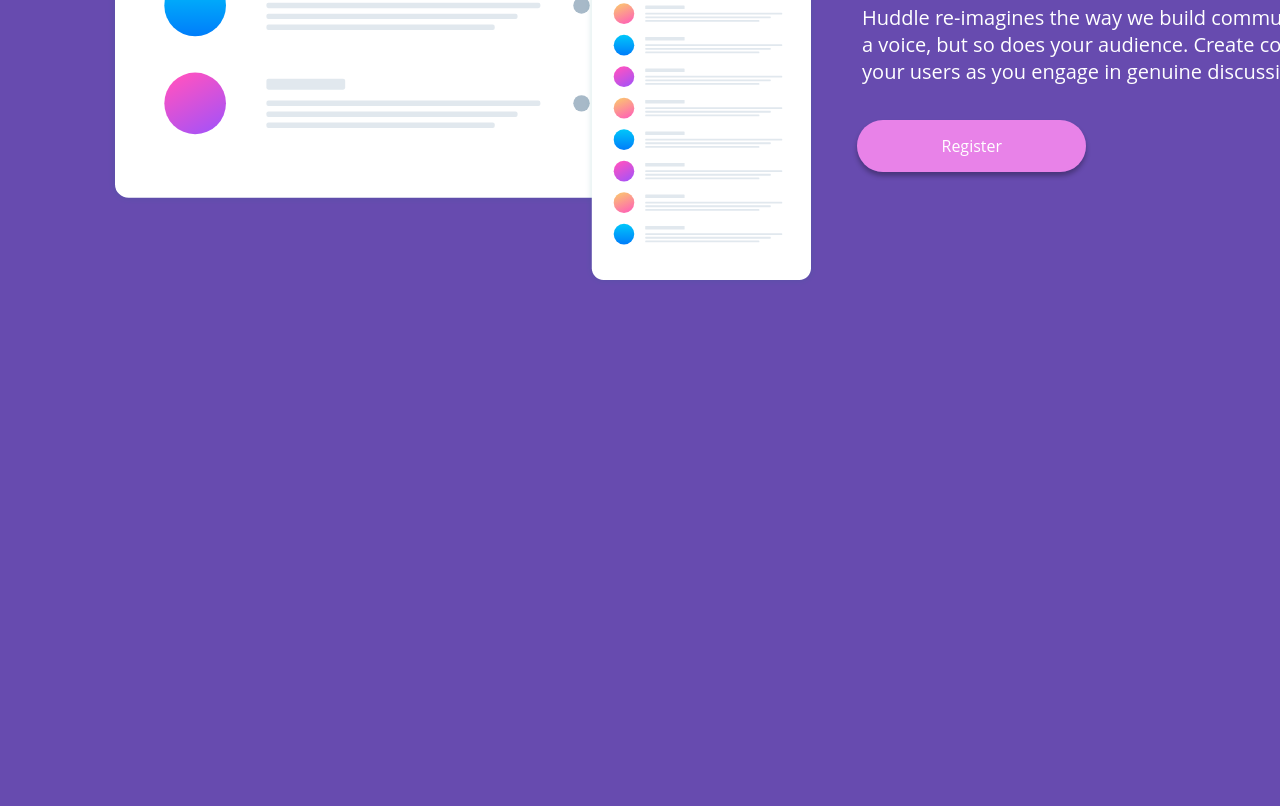
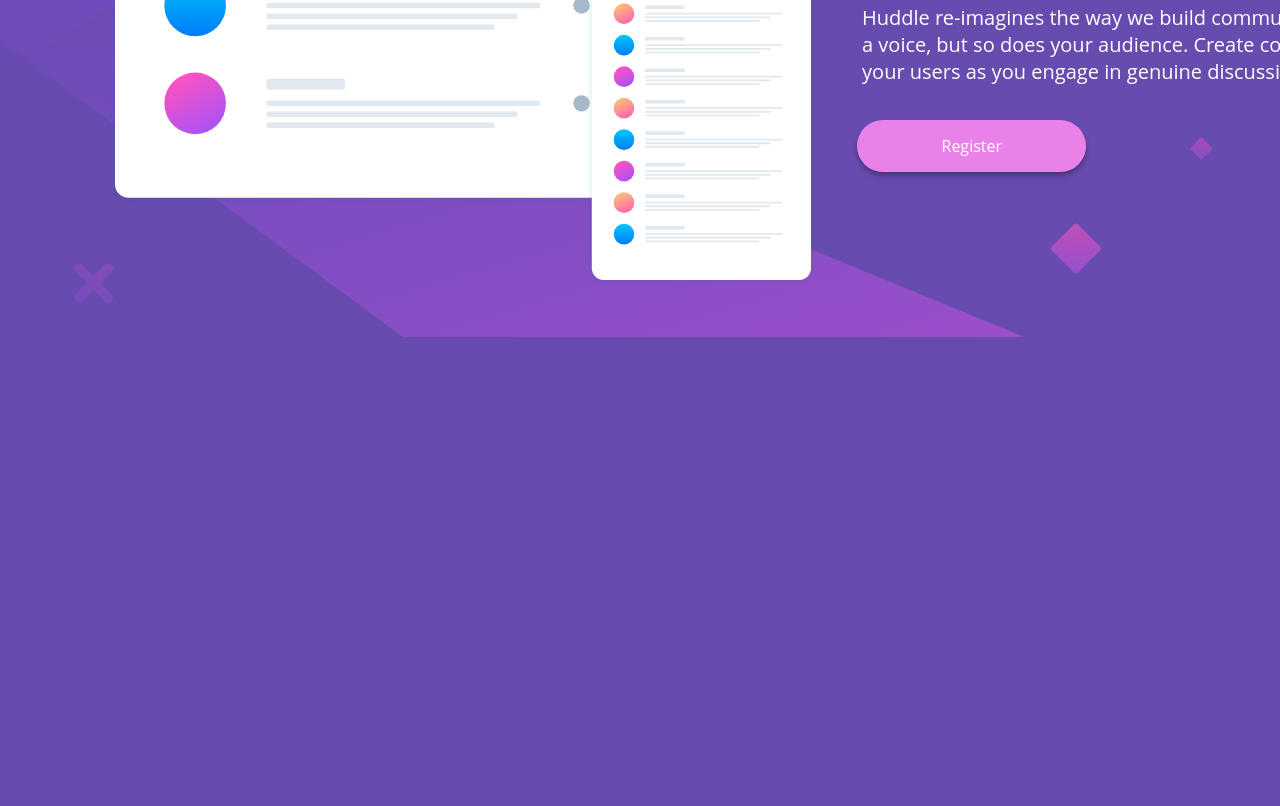
Before and after one commit to yaffalhakim1/frontendmentor2, a plain HTML site: page index.html in a window 1280 px wide. Shown: the part 440-1246 px from the top of the page. Drawn offline with Linux system fonts and the light colour scheme.

Commit message:
Update style.css

```diff
--- a/style.css
+++ b/style.css
@@ -1,5 +1,5 @@
 body {
-    background-image: url('/images/bg-desktop.svg');
+    background-image: url('bg-desktop.svg');
     background-repeat: no-repeat;
     background-attachment: fixed;
     background-size: contain;
```
